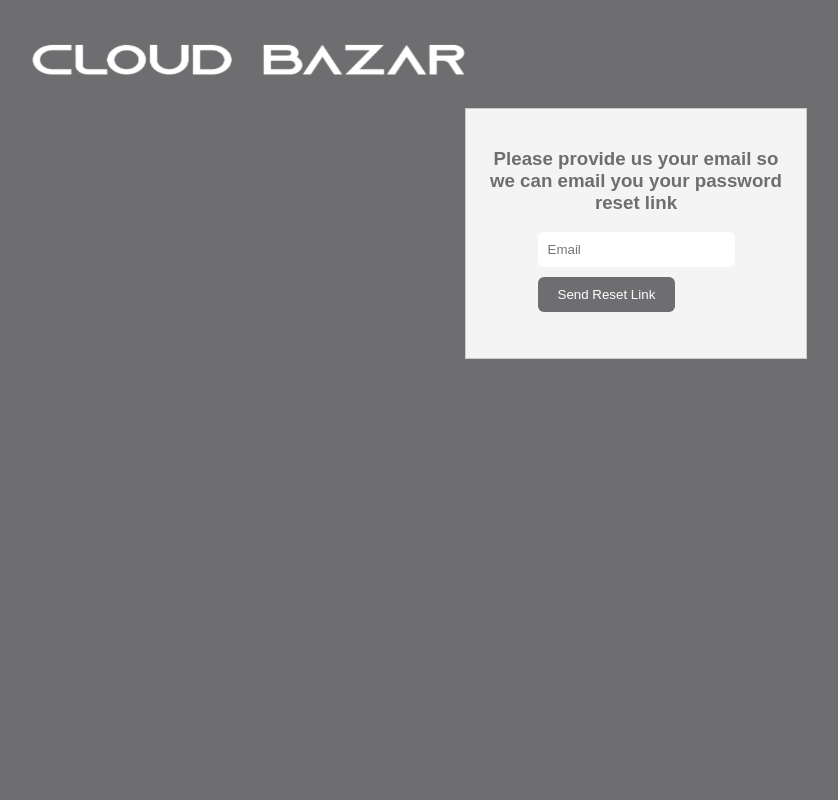
After one commit to antonchepelev/eCommerce, a Django app: page /reset-provide-email/ in a window 1280 px wide. The commit adds this page. Shown: the whole page, without its empty margins (4-842 px from the left). Run offline with Django 4.2, Linux system fonts and the light colour scheme.

Commit message:
added a page for 'forgot password' that sends out an email to the user that contains reset link

```diff
--- a/myecommerce/authentication/forms.py
+++ b/myecommerce/authentication/forms.py
@@ -14,3 +14,9 @@ class LoginForm(forms.Form):
 
 class EmailVerificationForm(forms.Form):
     confirmation_number = forms.CharField(max_length=10)
+
+
+class EmailEntryForm(forms.ModelForm):
+    class Meta:
+        model = Accounts
+        fields = ["email"]
--- /dev/null
+++ b/myecommerce/authentication/templates/authentication/reset_provide_email.html
@@ -0,0 +1,68 @@
+<html>
+<head>
+  <title>Email Entry Form</title>
+  <style>
+    body {
+      font-family: Arial, sans-serif;
+      background-color: #6E6D70;
+    }
+
+    .container {
+      width: 300px;
+      margin: 0 auto;
+      padding: 20px;
+      border: 1px solid #ccc;
+      background-color: #f4f4f4;
+      display: flex;
+      flex-direction: column;
+      align-items: center;
+    }
+
+    h3 {
+      text-align: center;
+      color: #6E6D70;
+    }
+
+    label,
+    input {
+      display: block;
+      margin-bottom: 10px;
+      color: #6E6D70;
+    }
+
+    input[type="email"] {
+      padding: 10px;
+      width: 100%;
+      border-radius: 6px;
+      border: none;
+    }
+
+    input[type="submit"] {
+      background-color: #6E6D70;
+      color: #fff;
+      border: none;
+      padding: 10px 20px;
+      cursor: pointer;
+      margin-top: 10px;
+      border-radius: 6px;
+    }
+  </style>
+</head>
+{% load static %}
+<header>
+
+    <img src="{% static 'images/cloudbazar.png' %}" width = "500" height="100">
+  </header>
+<body>
+  <div class="container">
+    <h3>Please provide us your email so we can email you your password reset link</h3>
+
+    <form action="{% url 'reset-provide-email' %}" method="post">
+      {% csrf_token %}
+      <input type="email" id="email" name="email" placeholder = "Email" required>
+
+      <input type="submit" value="Send Reset Link">
+    </form>
+  </div>
+</body>
+</html>
--- a/myecommerce/authentication/templates/authentication/sign_in.html
+++ b/myecommerce/authentication/templates/authentication/sign_in.html
@@ -29,7 +29,7 @@
 
     <div class="links-container">
       <a href="{% url 'create-account' %}">Don't have an account?</a>
-      <a href="forgot_password.html">Forgot your password?</a>
+      <a href="{% url 'reset-provide-email' %}">Forgot your password?</a>
     </div>
   </div>
 </body>
--- a/myecommerce/authentication/urls.py
+++ b/myecommerce/authentication/urls.py
@@ -7,4 +7,6 @@ urlpatterns = [
     path("logout/",views.logout_user,name= "logout"),
     path("create-account/",views.create_account.as_view(),name= "create-account"),
     path("email-verifictaion/",views.email_verification.as_view(),name= "email-verification"),
+    path("reset-provide-email/",views.reset_provide_email.as_view(),name = "reset-provide-email"),
+    #path("reset-password/<uidb64>/<token>/")
 ]
--- a/myecommerce/authentication/views.py
+++ b/myecommerce/authentication/views.py
@@ -1,6 +1,6 @@
 from django.shortcuts import render, redirect
 from django.views import View
-from authentication.forms import CreateAccountForm, LoginForm, EmailVerificationForm
+from authentication.forms import CreateAccountForm, LoginForm, EmailVerificationForm, EmailEntryForm
 from django.contrib.auth import authenticate, login, logout
 from .models import UserManager, UserEmailConfirmationNumber
 from django.core.mail import send_mail
@@ -143,3 +143,24 @@ class email_verification(View):
             else:
                 form = EmailVerificationForm()
         return render(request,"authentication/email_verification.html",{"form":form})
+
+
+class reset_provide_email(View):
+    def get(self,request):
+        form = EmailEntryForm(request.GET)
+        return render(request,"authentication/reset_provide_email.html",{"form":form})
+    def post(self,request):
+        form = EmailEntryForm(request.POST)
+        if form.is_valid():
+            email = form.cleaned_data["email"]
+            html_reset_link = render_to_string("authentication/email_reset_text.html")
+            send_mail(
+                    "Reset Password",
+                    "",
+                    "cloudbazaronline@gmail.com",
+                    [email],
+                    html_message= html_reset_link,
+                    fail_silently=False,
+
+            )
+            return render(request,"authentication/reset_provide_email_message.html")
```
Also changed, not shown: myecommerce/authentication/templates/authentication/email_reset_text.html (added, +73 -0 lines), myecommerce/authentication/templates/authentication/reset_provide_email_message.html (added, +38 -0 lines).
